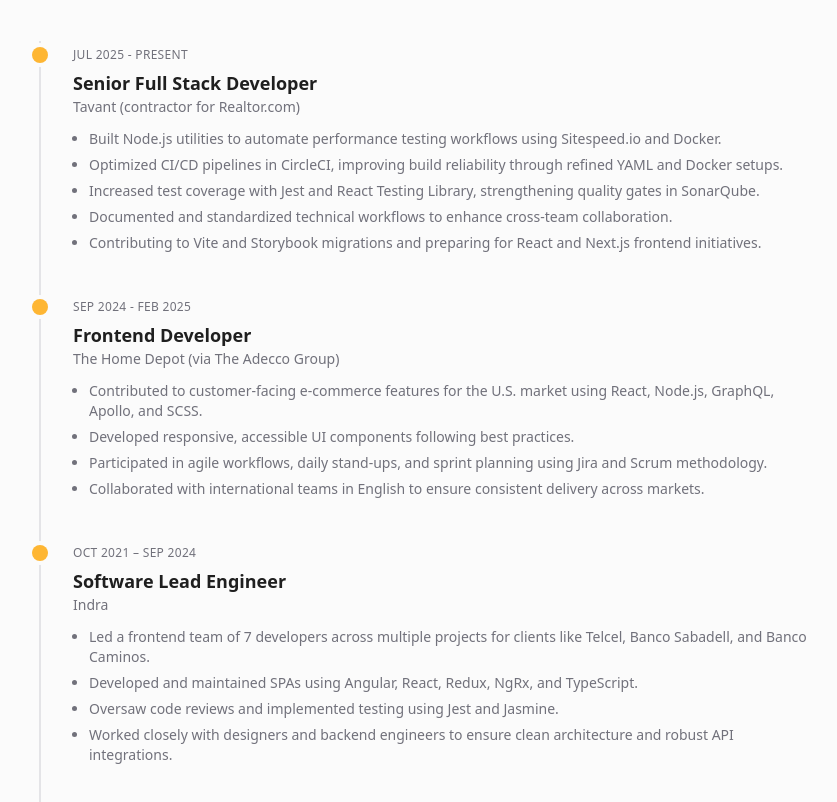
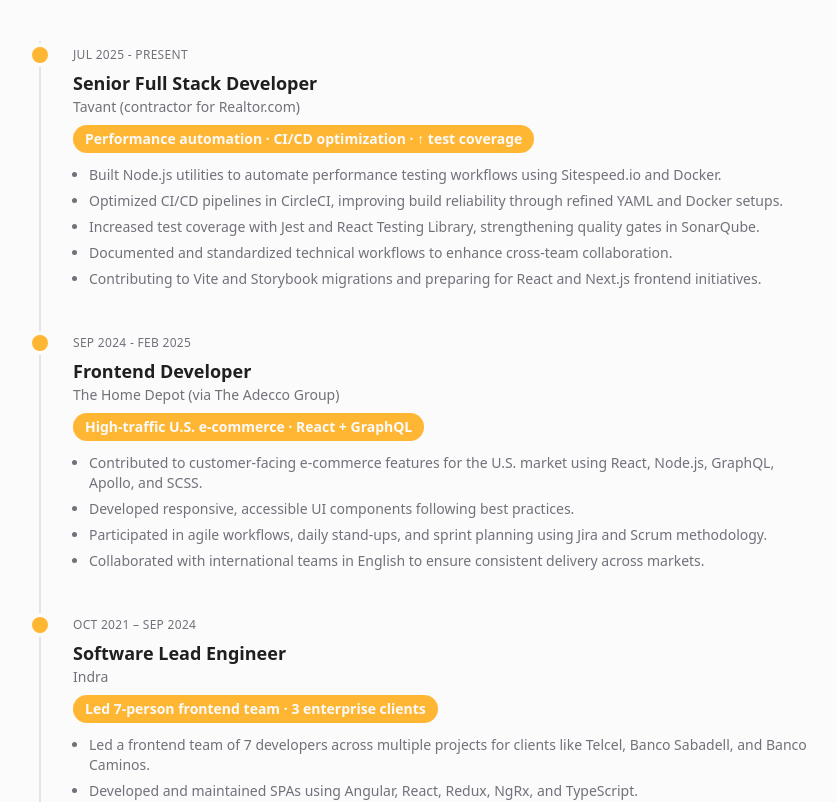
Before and after one commit to CarlosGRJ/CarlosRojasWeb, a Next.js app: page / in a window 1280 px wide. Shown: the part 3400-4202 px from the top of the page, without its empty margins (217-1054 px from the left). Built offline with nearby package versions, Linux system fonts and the light colour scheme; no server answers.

Commit message:
feat(experience): add metrics to experience entries for enhanced detail

```diff
--- a/src/components/experience-section.tsx
+++ b/src/components/experience-section.tsx
@@ -21,7 +21,12 @@
               <h3 className='mt-1 text-lg font-semibold text-foreground'>
                 {exp.role}
               </h3>
-              <p className='text-sm text-muted-foreground mb-3'>{exp.company}</p>
+              <p className='text-sm text-muted-foreground'>{exp.company}</p>
+              {exp.metric && (
+                <p className='mt-2 mb-3 inline-block rounded-full bg-primary px-3 py-1 text-sm font-semibold text-primary-foreground'>
+                  {exp.metric}
+                </p>
+              )}
 
               <ul className='list-disc list-outside pl-4 space-y-1.5 text-sm text-muted-foreground'>
                 {exp.descriptions.map((desc) => (
--- a/src/i18n/en.json
+++ b/src/i18n/en.json
@@ -69,6 +69,7 @@
         "date": "Jul 2025 - Present",
         "role": "Senior Full Stack Developer",
         "company": "Tavant (contractor for Realtor.com)",
+        "metric": "Performance automation · CI/CD optimization · ↑ test coverage",
         "descriptions": [
           {
             "id": "TAVANT1",
@@ -97,6 +98,7 @@
         "date": "Sep 2024 - Feb 2025",
         "role": "Frontend Developer",
         "company": "The Home Depot (via The Adecco Group)",
+        "metric": "High-traffic U.S. e-commerce · React + GraphQL",
         "descriptions": [
           {
             "id": "THD1",
@@ -121,6 +123,7 @@
         "date": "Oct 2021 – Sep 2024",
         "role": "Software Lead Engineer",
         "company": "Indra",
+        "metric": "Led 7-person frontend team · 3 enterprise clients",
         "descriptions": [
           {
             "id": "Idr1",
@@ -145,6 +148,7 @@
         "date": "Jul 2020 – Jul 2021",
         "role": "Full Stack Developer",
         "company": "Tich Solutions",
+        "metric": "SSO implementation · React & Angular SPAs",
         "descriptions": [
           {
             "id": "Idr1",
--- a/src/i18n/es.json
+++ b/src/i18n/es.json
@@ -69,6 +69,7 @@
         "date": "Jul 2025 - Presente",
         "role": "Desarrollador Full Stack Senior",
         "company": "Tavant (contratista para Realtor.com)",
+        "metric": "Automatización de rendimiento · CI/CD · ↑ cobertura de pruebas",
         "descriptions": [
           {
             "id": "TAVANT1",
@@ -97,6 +98,7 @@
         "date": "Sep 2024 - Feb 2025",
         "role": "Desarrollador Frontend",
         "company": "The Home Depot (a través de The Adecco Group)",
+        "metric": "E-commerce de alto tráfico · React + GraphQL",
         "descriptions": [
           {
             "id": "THD1",
@@ -121,6 +123,7 @@
         "date": "Oct 2021 – Sep 2024",
         "role": "Ingeniero Líder de Software",
         "company": "Indra",
+        "metric": "Lideré equipo de 7 · 3 clientes enterprise",
         "descriptions": [
           {
             "id": "Idr1",
@@ -145,6 +148,7 @@
         "date": "Jul 2020 – Jul 2021",
         "role": "Desarrollador Full Stack",
         "company": "Tich Solutions",
+        "metric": "Implementación de SSO · SPAs con React & Angular",
         "descriptions": [
           {
             "id": "TchS1",
```
